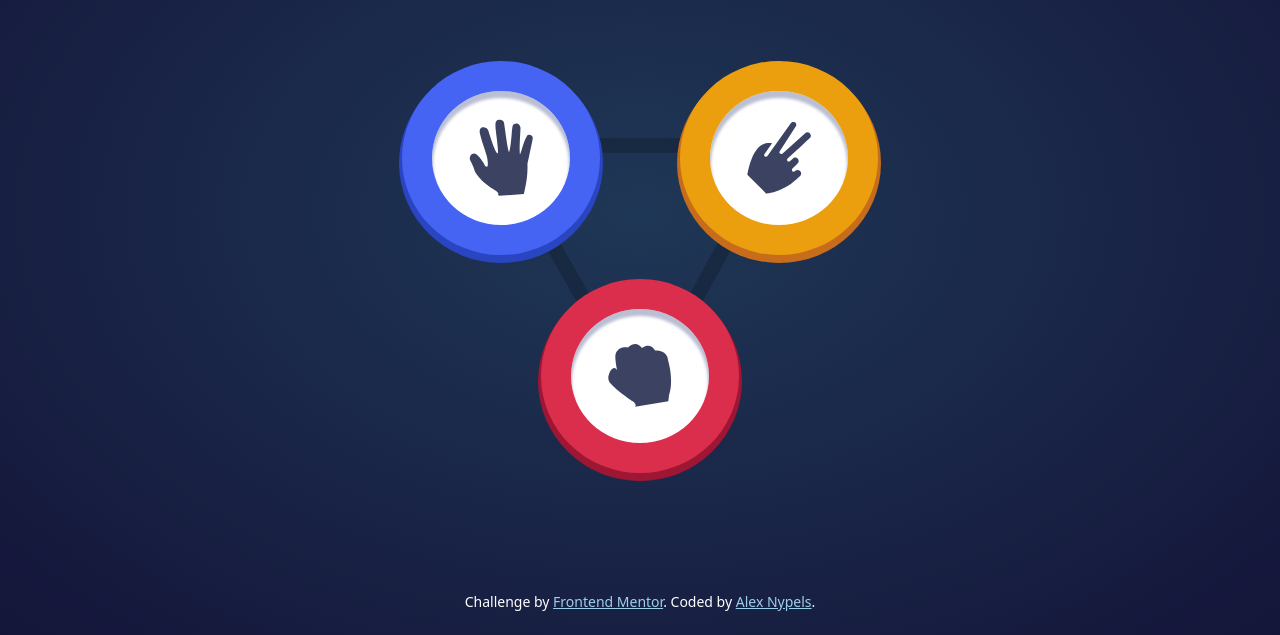
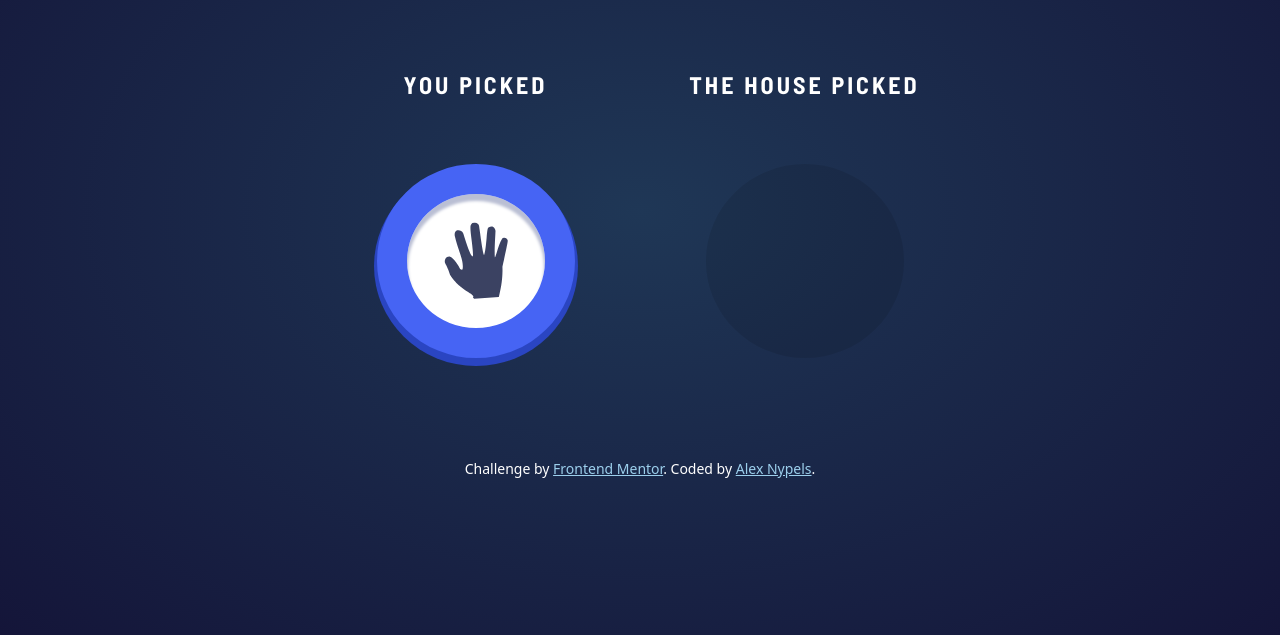
Before and after one commit to nyplex/Rock-paper-scissors-challenge, a plain HTML site: page index.html in a window 1280 px wide. Shown: the part 213-848 px from the top of the page. Drawn offline with nearby package versions, Linux system fonts and the light colour scheme.

Commit message:
styling step two

```diff
--- a/assets/main.scss
+++ b/assets/main.scss
@@ -9,6 +9,10 @@ body {
     margin: 0;
     padding: 0;
 }
+
+
+//Game's Symbols
+
 
 
 //Header
@@ -69,7 +73,7 @@ header {
     height: 430px;
 
     .row {
-        justify-content: space-evenly;
+        justify-content: space-around;
         gap: 80px;
         position: relative;
     }
@@ -109,8 +113,9 @@ header {
         left: 50%;
         transform: translate(-50%, -50%);
     }
+}
 
-    .col {
+.symbol {
     width: 198px;
     height: 194px;
     border-radius: 100%;
@@ -170,7 +175,6 @@ header {
         }
     }
 }
-}
 
 @keyframes wave-hover {
     from {
@@ -196,14 +200,30 @@ header {
     }
 }
 
+//Step 2 - User made the choice
+.step-two {
+    max-width: 658px !important;
+    margin: auto;
+    margin-top: 72px;
+    .row {
+        justify-content: space-around;
+    }
 
+    h3 {
+        font-family: $font;
+        font-weight: 700;
+        font-size: 24px;
+        line-height: 32px;
+        letter-spacing: 3px;
+        color: #fff;
+        text-align: center;
+        margin-bottom: 63px;
+    }
+}
 
-
-
-
-
-
-
+.empty-symbol {
+    background: rgba(0, 0, 0, 0.1);
+}
 
 
 
--- a/index.html
+++ b/index.html
@@ -28,7 +28,7 @@
   </header>
 
   <main>
-    <div class="include" id="step-one" w3-include-html="step-one.html"></div>
+    <div class="include" id="step-one" w3-include-html="step-two.html"></div>
   </main>
 
   <div class="attribution">
--- a/step-one.html
+++ b/step-one.html
@@ -1,17 +1,17 @@
 <div class="container start-game">
     <div class="row">
-        <div class="col col-6 paper">
+        <div class="col col-6 paper symbol">
             <img src="assets/images/icon-paper.svg" alt="Paper Illustration">
             <div class="col-before paper-before"></div>
         </div>
-        <div class="col col-6 scissors">
+        <div class="col col-6 scissors symbol">
             <img src="assets/images/icon-scissors.svg" alt="Scissors Illustration">
             <div class="col-before scissors-before"></div>
         </div>
 
     </div>
     <div class="row bottom-row">
-        <div class="col col-12 rock">
+        <div class="col col-12 rock symbol">
             <img src="assets/images/icon-rock.svg" alt="Rock Illustration">
             <div class="col-before rock-before"></div>
         </div>
--- a/step-two.html
+++ b/step-two.html
@@ -0,0 +1,17 @@
+<div class="container step-two">
+    <div class="row">
+        <div class="col col-6 p-0">
+            <h3>YOU PICKED</h3>
+        </div>
+        <div class="col col-6 p-0">
+            <h3>THE HOUSE PICKED</h3>
+        </div>
+    </div>
+    <div class="row">
+        <div class="col col-6 symbol paper p-0">
+            <img src="assets/images/icon-paper.svg" alt="Paper Illustration">
+        </div>
+        <div class="col col-6 symbol p-0 empty-symbol">
+        </div>
+    </div>
+</div>
```
Also changed, not shown: assets/style.css, 1 other file. Lines whose indentation alone changed are shown as unchanged.
